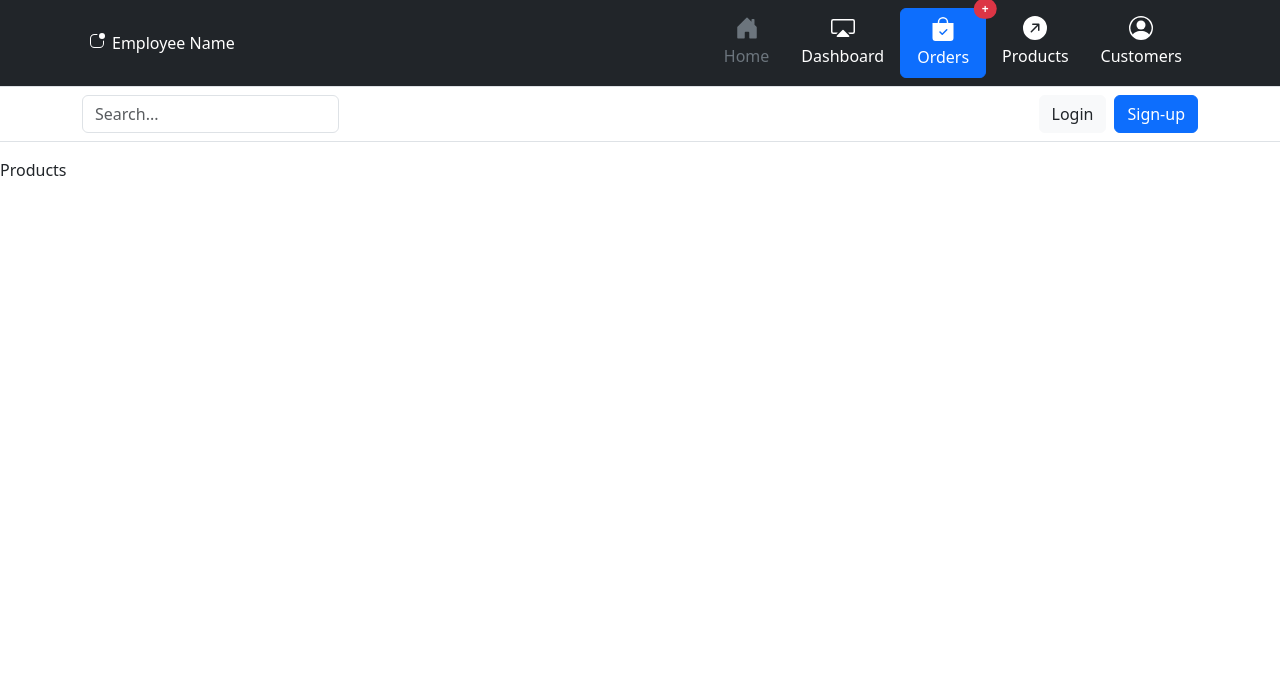
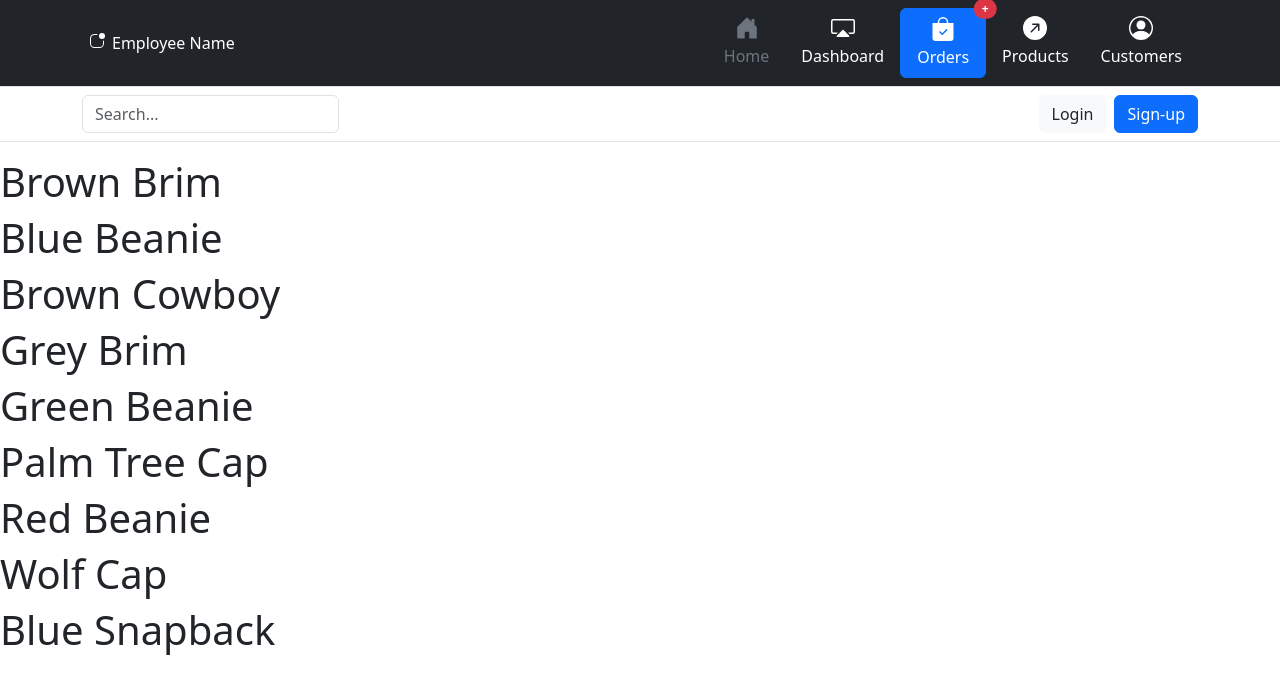
Before and after one commit to Rithik-dotcom/sales_dashboard, a React (Create React App) app: page /products in a window 1280 px wide. Shown: the top 694 px of the page. Built offline with nearby package versions, Linux system fonts and the light colour scheme; no server answers.

Commit message:
product component rendered from context

```diff
--- /dev/null
+++ b/src/context/productContext/ProductContext.jsx
@@ -0,0 +1,15 @@
+import React, { createContext, useState } from 'react';
+import PRODUCTS from '../../shop-data.json';
+
+export const ProductContext = createContext({
+    product:[],
+});
+
+export const ProductProvider =({children})=>{
+const [product, setProducts] = useState(PRODUCTS);
+// console.log(product);
+const value = {product};
+
+
+    return(<ProductContext.Provider value={value} >{children}</ProductContext.Provider>)
+}
--- a/src/context/userContext/userContext.jsx
+++ b/src/context/userContext/userContext.jsx
@@ -4,7 +4,6 @@
 export const UserContext = createContext({
     setCurrentUser: () => null,
     currentUser: null,
-
 });
 
 export const UserProvider = ({ children }) => {
--- a/src/index.js
+++ b/src/index.js
@@ -12,6 +12,8 @@
 import Login from './loginComponent/login/Login';
 import SignUp from './loginComponent/signUp/SignUp';
 import {UserProvider} from '../src/context/userContext/userContext'
+import ShopPage from './pages/ShopPage';
+import { ProductProvider } from './context/productContext/ProductContext';
 const root = ReactDOM.createRoot(document.getElementById('root'));
 root.render(
 
@@ -20,16 +22,18 @@
 
       <BrowserRouter>
       <UserProvider>
+        <ProductProvider>
         <App/>
       <Routes>
         <Route path="/" element={<Dashboard />} />
         <Route path="/dashboard" element={<Dashboard />} />
         <Route path="/orders" element={<Orders />} />
-        <Route path="/products" element={<Products />} />
+        <Route path="/products" element={<ShopPage/>} />
         <Route path="/customers" element={<Customers />} />
         <Route path="/signup" element={<SignUp />} />
         <Route path="/login" element={<Login />} />
       </Routes>
+      </ProductProvider>
       </UserProvider>
       </BrowserRouter>
     </div>
--- /dev/null
+++ b/src/pages/ShopPage.jsx
@@ -0,0 +1,19 @@
+import React, { useContext } from 'react';
+import { ProductContext } from '../context/productContext/ProductContext';
+// import  products  from '../shop-data.json';
+const ShopPage = () => {
+    const {product} = useContext(ProductContext);
+
+    return (
+        <div>
+            {product.map(({ id, name }) => {
+                return (
+                    <div key={id} >
+                        <h1>{name}</h1>
+                    </div>)
+            })}
+        </div>
+    )
+}
+
+export default ShopPage
--- /dev/null
+++ b/src/shop-data.json
@@ -0,0 +1,56 @@
+[
+  {
+    "id": 1,
+    "name": "Brown Brim",
+    "imageUrl": "https://i.ibb.co/ZYW3VTp/brown-brim.png",
+    "price": 25
+  },
+  {
+    "id": 2,
+    "name": "Blue Beanie",
+    "imageUrl": "https://i.ibb.co/ypkgK0X/blue-beanie.png",
+    "price": 18
+  },
+  {
+    "id": 3,
+    "name": "Brown Cowboy",
+    "imageUrl": "https://i.ibb.co/QdJwgmp/brown-cowboy.png",
+    "price": 35
+  },
+  {
+    "id": 4,
+    "name": "Grey Brim",
+    "imageUrl": "https://i.ibb.co/RjBLWxB/grey-brim.png",
+    "price": 25
+  },
+  {
+    "id": 5,
+    "name": "Green Beanie",
+    "imageUrl": "https://i.ibb.co/YTjW3vF/green-beanie.png",
+    "price": 18
+  },
+  {
+    "id": 6,
+    "name": "Palm Tree Cap",
+    "imageUrl": "https://i.ibb.co/rKBDvJX/palm-tree-cap.png",
+    "price": 14
+  },
+  {
+    "id": 7,
+    "name": "Red Beanie",
+    "imageUrl": "https://i.ibb.co/bLB646Z/red-beanie.png",
+    "price": 18
+  },
+  {
+    "id": 8,
+    "name": "Wolf Cap",
+    "imageUrl": "https://i.ibb.co/1f2nWMM/wolf-cap.png",
+    "price": 14
+  },
+  {
+    "id": 9,
+    "name": "Blue Snapback",
+    "imageUrl": "https://i.ibb.co/X2VJP2W/blue-snapback.png",
+    "price": 16
+  }
+]
```
